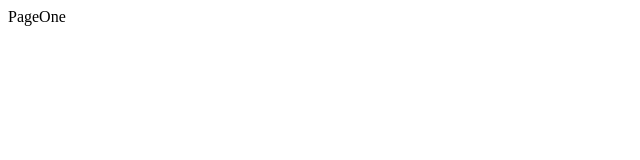
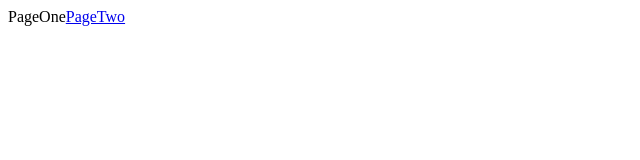
Before and after one commit to bonniekang/client, a React (Create React App) app: page / in a window 1280 px wide. Shown: the top 160 px of the page, without its empty margins (0-640 px from the left). Built offline with nearby package versions, Linux system fonts and the light colour scheme.

Commit message:
use Link tag

```diff
--- a/src/components/App.js
+++ b/src/components/App.js
@@ -1,10 +1,11 @@
 import React from 'react';
-import { BrowserRouter, Route } from 'react-router-dom';
+import { BrowserRouter, Route, Link } from 'react-router-dom';
 
 const PageOne = () => {
     return (
         <div>
             PageOne
+            <Link to="/pagetwo">PageTwo</Link>
         </div>
     )
 }
@@ -13,6 +14,7 @@ const PageTwo = () => {
     return (
         <div>
             PageTwo
+            <Link to="/">PageOne</Link>
         </div>
     )
 }
```
